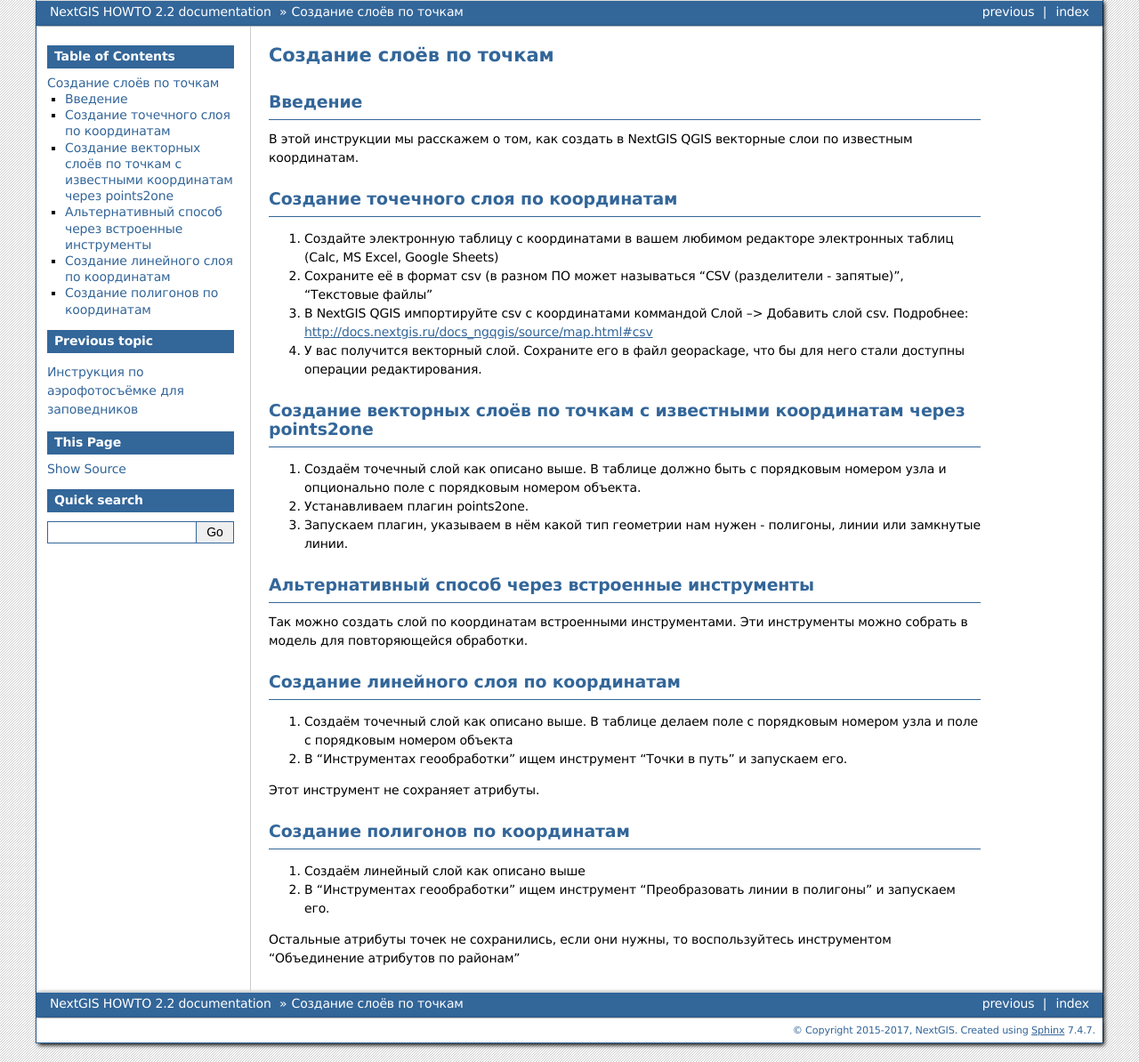
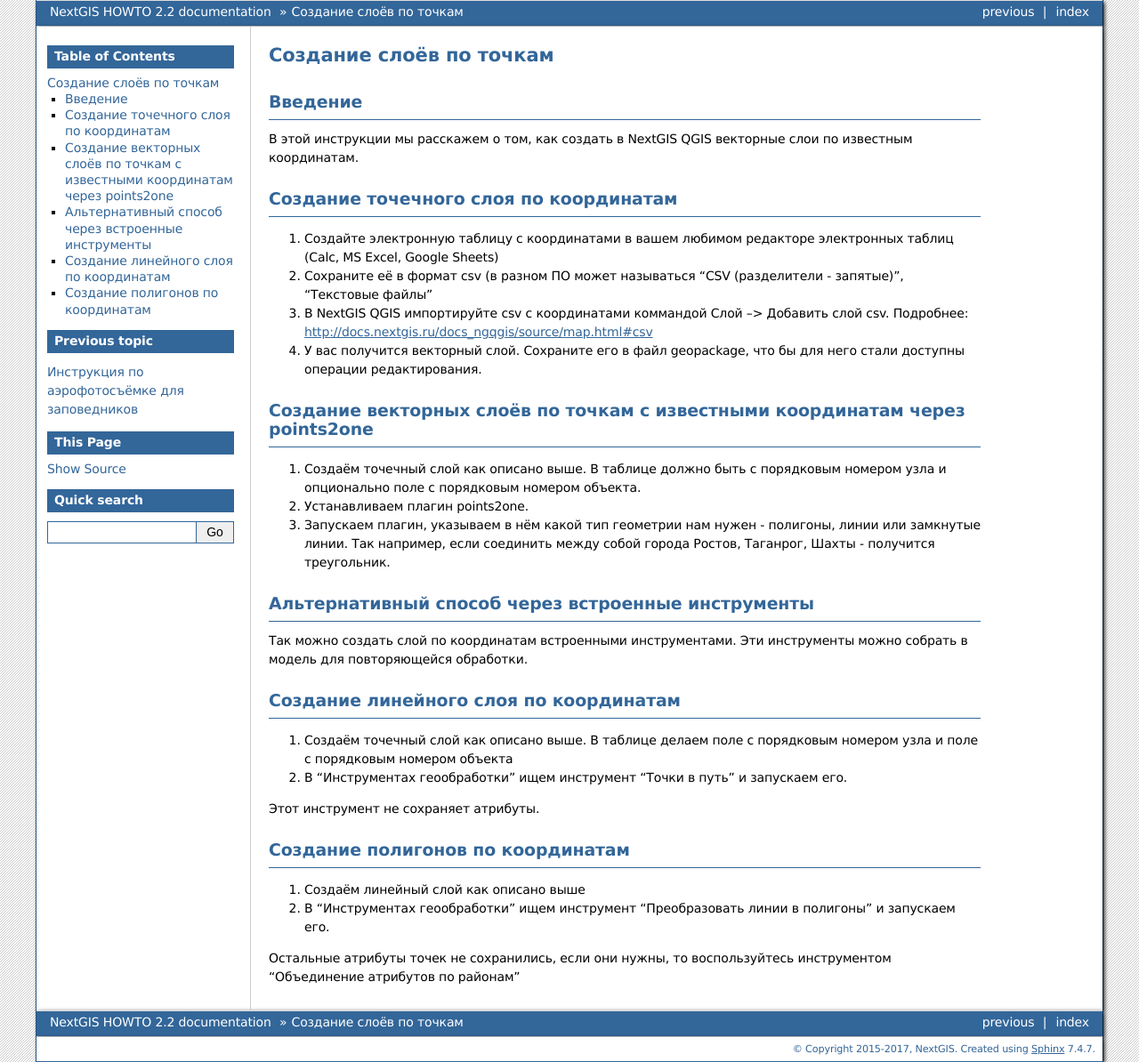
Before and after one commit to nextgis/docs_howto, a Sphinx documentation site: the page built from source/create_by_points.rst, in a window 1280 px wide. Shown: the whole page at 89% size. Built offline with Sphinx 7.4.7, drawn with Linux system fonts in a browser that asks for light colours; formulas are drawn with MathJax 3; pages that are not in the unit, such as notebooks, are missing from menus.

Commit message:
Update create_by_points.rst

```diff
--- a/source/create_by_points.rst
+++ b/source/create_by_points.rst
@@ -25,7 +25,7 @@
 
 1. Создаём точечный слой как описано выше. В таблице должно быть с порядковым номером узла и опционально поле с порядковым номером объекта.
 2. Устанавливаем плагин points2one.
-3. Запускаем плагин, указываем в нём какой тип геометрии нам нужен - полигоны, линии или замкнутые линии.
+3. Запускаем плагин, указываем в нём какой тип геометрии нам нужен - полигоны, линии или замкнутые линии. Так например, если соединить между собой города Ростов, Таганрог, Шахты - получится треугольник.
 
 
 Альтернативный способ через встроенные инструменты
```
